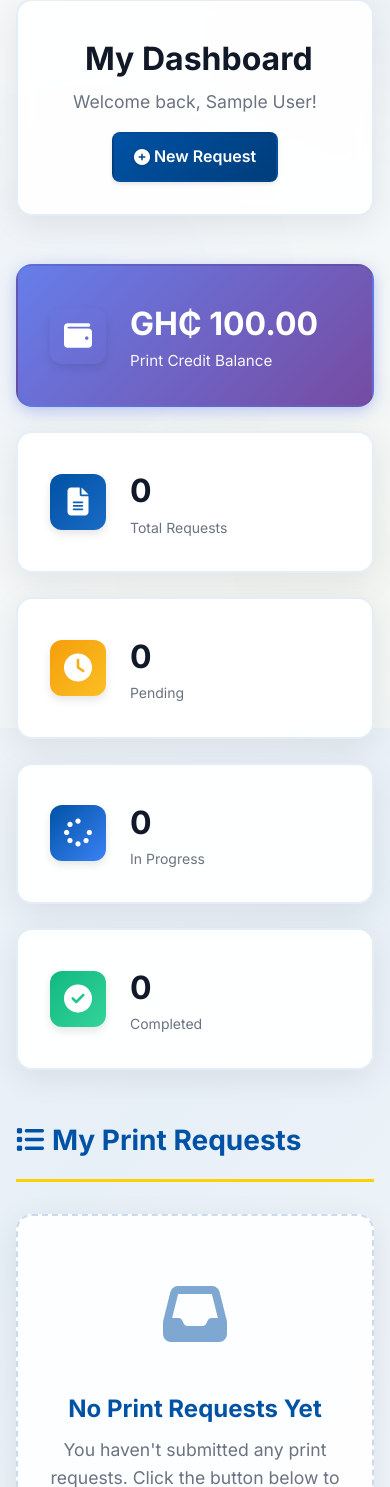
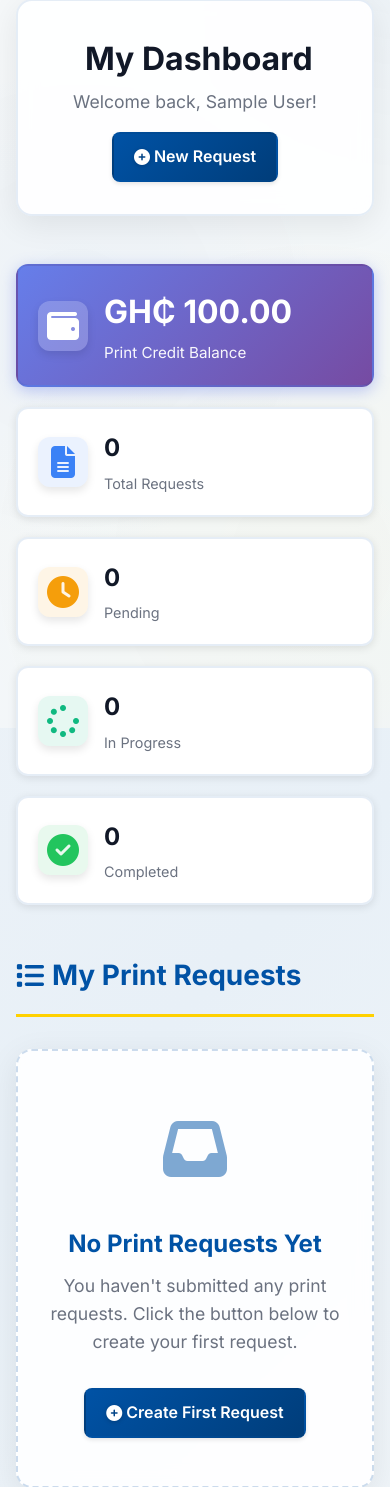
Before and after one commit to Abeiku52/school-print-request-system, a Flask app: page /requests/dashboard in a window 390 px wide. Shown: the part 116-1603 px from the top of the page. Run offline with Flask 3, Linux system fonts and the light colour scheme; the visitor is signed in with stand-in values (Sample User, id 1); data that the repository does not hold is empty; some libraries are stand-ins or nearby versions.

Commit message:
fix: add missing CSS for stats-grid dashboard cards
- Add complete stats-grid layout styles
- Add stat-card styling with hover effects
- Add color variants for different card types
- Add responsive mobile styles
- Fix credit card visibility issue

```diff
--- a/app/static/css/main.css
+++ b/app/static/css/main.css
@@ -3070,3 +3070,108 @@ textarea:focus {
 .user-card:nth-child(10) {
     animation-delay: 0.55s;
 }
+
+/*
+ ===================================
+   Dashboard Statistics Grid
+   =================================== */
+
+.stats-grid {
+    display: grid;
+    grid-template-columns: repeat(auto-fit, minmax(200px, 1fr));
+    gap: 20px;
+    margin-bottom: 30px;
+}
+
+.stat-card {
+    background: white;
+    border-radius: 12px;
+    padding: 24px;
+    box-shadow: 0 2px 8px rgba(0, 0, 0, 0.1);
+    display: flex;
+    align-items: center;
+    gap: 16px;
+    transition: transform 0.2s, box-shadow 0.2s;
+}
+
+.stat-card:hover {
+    transform: translateY(-2px);
+    box-shadow: 0 4px 12px rgba(0, 0, 0, 0.15);
+}
+
+.stat-icon {
+    font-size: 2.5rem;
+    width: 60px;
+    height: 60px;
+    display: flex;
+    align-items: center;
+    justify-content: center;
+    border-radius: 12px;
+    background: rgba(0, 82, 165, 0.1);
+    color: var(--primary);
+}
+
+.stat-content h3 {
+    font-size: 2rem;
+    font-weight: bold;
+    margin: 0;
+    color: var(--text-primary);
+}
+
+.stat-content p {
+    margin: 4px 0 0 0;
+    color: var(--text-secondary);
+    font-size: 0.9rem;
+}
+
+/* Stat Card Variants */
+.stat-card-credit .stat-icon {
+    background: rgba(255, 255, 255, 0.2);
+    color: white;
+}
+
+.stat-card-total .stat-icon {
+    background: rgba(59, 130, 246, 0.1);
+    color: #3b82f6;
+}
+
+.stat-card-pending .stat-icon {
+    background: rgba(245, 158, 11, 0.1);
+    color: #f59e0b;
+}
+
+.stat-card-progress .stat-icon {
+    background: rgba(16, 185, 129, 0.1);
+    color: #10b981;
+}
+
+.stat-card-completed .stat-icon {
+    background: rgba(34, 197, 94, 0.1);
+    color: #22c55e;
+}
+
+.stat-card-users .stat-icon {
+    background: rgba(139, 92, 246, 0.1);
+    color: #8b5cf6;
+}
+
+/* Responsive */
+@media (max-width: 768px) {
+    .stats-grid {
+        grid-template-columns: 1fr;
+    }
+
+    .stat-card {
+        padding: 20px;
+    }
+
+    .stat-icon {
+        font-size: 2rem;
+        width: 50px;
+        height: 50px;
+    }
+
+    .stat-content h3 {
+        font-size: 1.5rem;
+    }
+}
```
